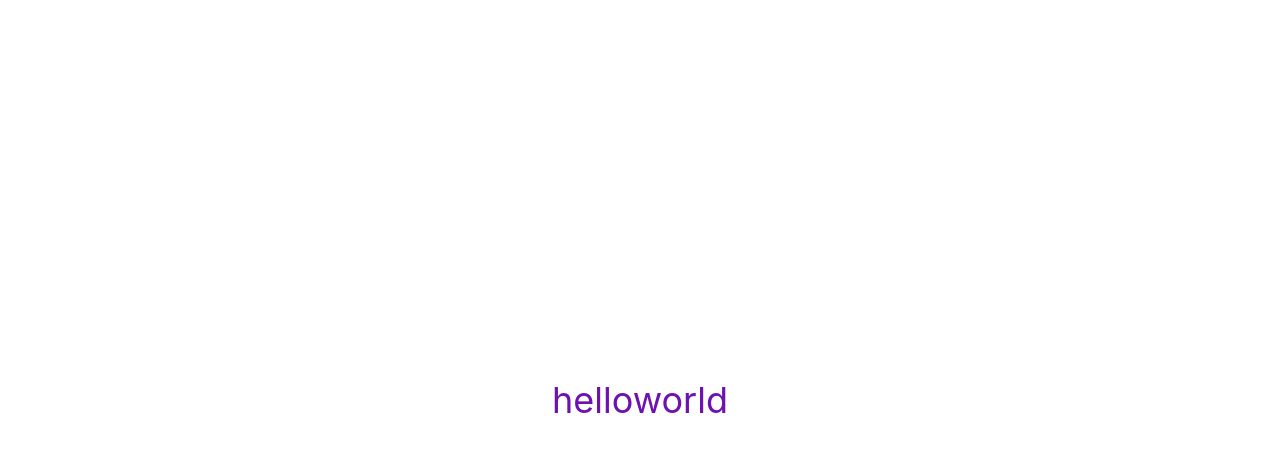
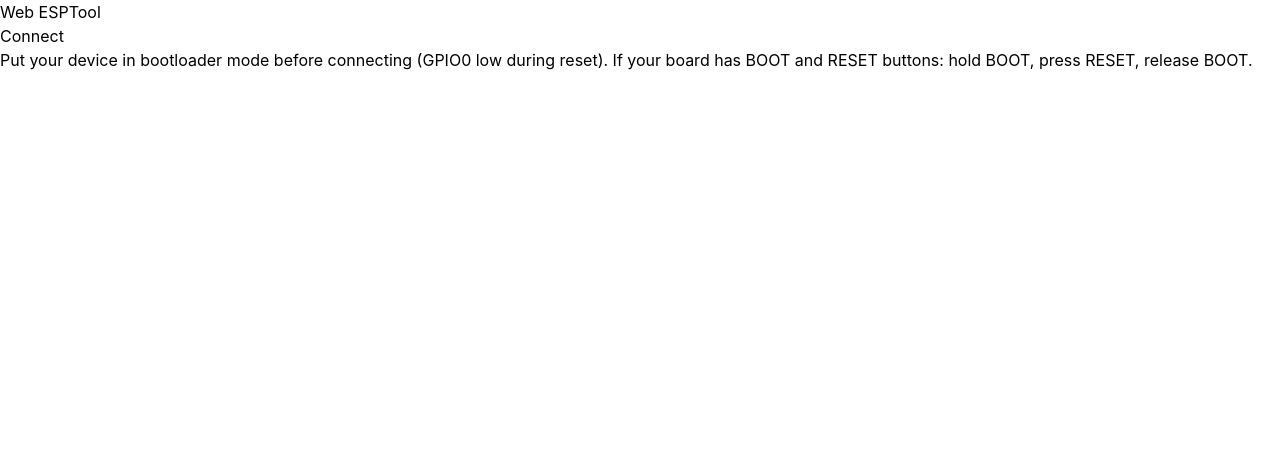
Before and after one commit to xloc/web-esptool, a Vue app: page / in a window 1280 px wide. Shown: the top 452 px of the page. Built offline with nearby package versions, Linux system fonts and the light colour scheme.

Commit message:
slice 1 finished: connect to ESP device and display chip info

```diff
--- a/package.json
+++ b/package.json
@@ -10,11 +10,14 @@
   },
   "dependencies": {
     "@tailwindcss/vite": "^4.2.0",
+    "esptool-js": "^0.5.7",
+    "pinia": "^3.0.4",
     "tailwindcss": "^4.2.0",
     "vue": "^3.5.25"
   },
   "devDependencies": {
     "@types/node": "^24.10.1",
+    "@types/w3c-web-serial": "^1.0.8",
     "@vitejs/plugin-vue": "^6.0.2",
     "@vue/tsconfig": "^0.8.1",
     "typescript": "~5.9.3",
--- a/src/App.vue
+++ b/src/App.vue
@@ -1,10 +1,38 @@
 <script setup lang="ts">
+import { useEspStore } from './stores/esp'
+
+const esp = useEspStore()
 </script>
 
 <template>
-  <div class="h-screen flex w-full justify-center items-center">
-    <h1 class="text-4xl text-purple-800">helloworld</h1>
-  </div>
+  <main>
+    <h1>Web ESPTool</h1>
+
+    <section>
+      <button v-if="!esp.port" @click="esp.connect" :disabled="esp.connecting">
+        {{ esp.connecting ? 'Connecting...' : 'Connect' }}
+      </button>
+      <button v-else @click="esp.disconnect">Disconnect</button>
+
+      <p v-if="!esp.port && !esp.connecting">
+        Put your device in bootloader mode before connecting (GPIO0 low during reset).
+        If your board has BOOT and RESET buttons: hold BOOT, press RESET, release BOOT.
+      </p>
+      <p v-if="esp.error">{{ esp.error }}</p>
+    </section>
+
+    <section v-if="esp.chipInfo">
+      <h2>Chip Info</h2>
+      <dl>
+        <dt>Chip</dt>
+        <dd>{{ esp.chipInfo.chipName }}</dd>
+        <dt>Features</dt>
+        <dd>{{ esp.chipInfo.features }}</dd>
+        <dt>MAC Address</dt>
+        <dd>{{ esp.chipInfo.mac }}</dd>
+        <dt>Flash Size</dt>
+        <dd>{{ esp.chipInfo.flashSize ? `${esp.chipInfo.flashSize / 1024} MB` : 'Unknown' }}</dd>
+      </dl>
+    </section>
+  </main>
 </template>
-
-<style scoped></style>
--- a/src/main.ts
+++ b/src/main.ts
@@ -1,5 +1,6 @@
 import { createApp } from 'vue'
+import { createPinia } from 'pinia'
 import './style.css'
 import App from './App.vue'
 
-createApp(App).mount('#app')
+createApp(App).use(createPinia()).mount('#app')
--- /dev/null
+++ b/src/stores/esp.ts
@@ -0,0 +1,70 @@
+import { defineStore } from 'pinia'
+import { ref } from 'vue'
+import { ESPLoader, Transport } from 'esptool-js'
+
+export interface ChipInfo {
+  chipName: string
+  features: string
+  mac: string
+  flashSize?: number
+}
+
+export const useEspStore = defineStore('esp', () => {
+  const port = ref<SerialPort | null>(null)
+  const esploader = ref<ESPLoader | null>(null)
+  const chipInfo = ref<ChipInfo | null>(null)
+  const connecting = ref(false)
+  const error = ref<string | null>(null)
+
+  async function connect() {
+    await disconnect()
+    error.value = null
+    connecting.value = true
+
+    try {
+      const selectedPort = await navigator.serial.requestPort()
+      port.value = selectedPort
+
+      const transport = new Transport(selectedPort)
+      const loader = new ESPLoader({
+        transport,
+        baudrate: 115200,
+        romBaudrate: 115200,
+      })
+
+      await loader.main()
+
+      chipInfo.value = {
+        chipName: loader.chip.CHIP_NAME,
+        features: (await loader.chip.getChipFeatures(loader)).join(', '),
+        mac: (await loader.chip.readMac(loader)).toUpperCase(),
+        flashSize: await loader.getFlashSize(),
+      }
+
+      esploader.value = loader
+    } catch (e) {
+      error.value = e instanceof Error ? e.message : String(e)
+      await disconnect()
+    } finally {
+      connecting.value = false
+    }
+  }
+
+  async function disconnect() {
+    if (esploader.value) {
+      try {
+        await esploader.value.transport.disconnect()
+      } catch {}
+      esploader.value = null
+    }
+    if (port.value) {
+      try {
+        await port.value.close()
+      } catch {}
+      port.value = null
+    }
+    chipInfo.value = null
+  }
+
+  return { port, esploader, chipInfo, connecting, error, connect, disconnect }
+})
```
Also changed, not shown: 1 other file (tests, documents, lock files or other folders).
